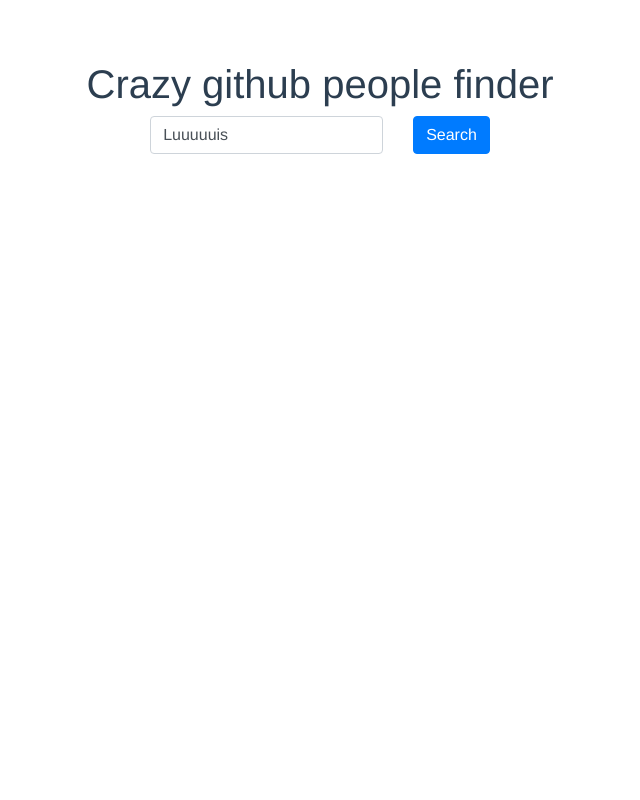
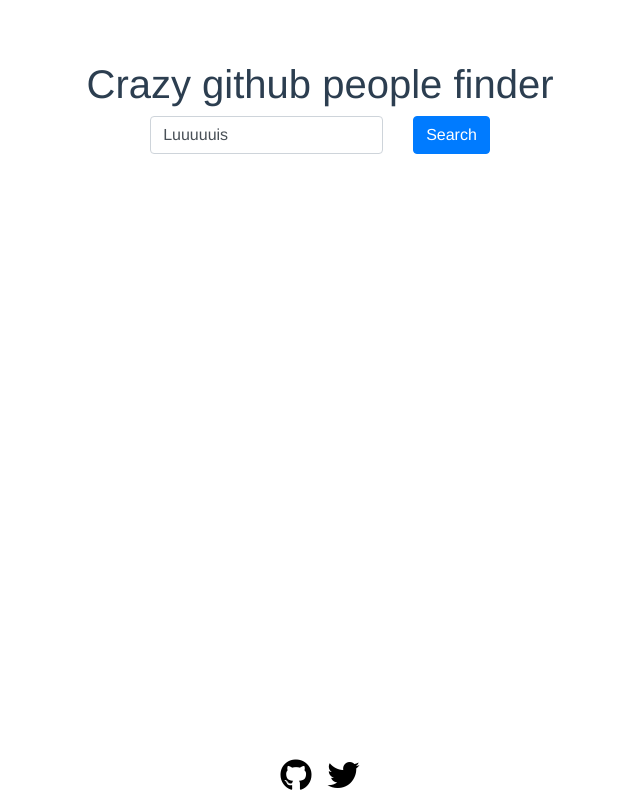
Before and after one commit to Luuuuuis/github-people-finder, a Vue app in the folder view/: page / in a window 1280 px wide. Shown: the whole page, without its empty margins (320-960 px from the left). Built offline with nearby package versions, Linux system fonts and the light colour scheme; no server answers.

Commit message:
Google analytics & page footer

```diff
--- a/view/package.json
+++ b/view/package.json
@@ -13,6 +13,7 @@
     "bootstrap-vue": "^2.17.3",
     "core-js": "^3.6.5",
     "vue": "^2.6.12",
+    "vue-analytics": "^5.22.1",
     "vue-axios-cors": "^1.0.1"
   },
   "devDependencies": {
--- a/view/public/index.html
+++ b/view/public/index.html
@@ -44,5 +44,20 @@
       integrity="sha384-B4gt1jrGC7Jh4AgTPSdUtOBvfO8shuf57BaghqFfPlYxofvL8/KUEfYiJOMMV+rV"
       crossorigin="anonymous"
     ></script>
+
+    <!-- Global site tag (gtag.js) - Google Analytics -->
+    <script
+      async
+      src="https://www.googletagmanager.com/gtag/js?id=G-CHKJ2DTG47"
+    ></script>
+    <script>
+      window.dataLayer = window.dataLayer || [];
+      function gtag() {
+        dataLayer.push(arguments);
+      }
+      gtag("js", new Date());
+
+      gtag("config", "G-CHKJ2DTG47");
+    </script>
   </body>
 </html>
--- a/view/src/App.vue
+++ b/view/src/App.vue
@@ -1,4 +1,5 @@
 <template>
+  <div>
     <div id="app" class="container">
       <div id="top">
         <div id="headline">
@@ -44,6 +45,21 @@
         </div>
       </div>
     </div>
+    <footer class="footer fixed-bottom">
+      <!-- Copyright -->
+      <div class="footer-copyright text-center">
+        <a
+          href="https://github.com/Luuuuuis/github-people-finder"
+          id="footer-social-github"
+          ><i class="fab fa-github"></i
+        ></a>
+        <a href="https://twitter.com/realluuuuuis" id="footer-social-twitter"
+          ><i class="fab fa-twitter"></i
+        ></a>
+      </div>
+      <!-- Copyright -->
+    </footer>
+  </div>
 </template>
 
 <script>
@@ -85,4 +101,27 @@
 .padding {
   padding-top: 20px;
 }
+
+footer {
+  position: fixed;
+  height: 3rem;
+  bottom: 0;
+  width: 100%;
+  text-decoration: none;
+  font-size: 2rem;
+  background-color: white;
+}
+
+#footer-social-github,
+#footer-social-twitter {
+  color: black;
+  padding-left: 0.5rem;
+  padding-right: 0.5rem;
+  transition: 0.5s;
+}
+
+#footer-social-github:hover,
+#footer-social-twitter:hover {
+  color: dodgerblue;
+}
 </style>
--- a/view/src/components/Repos.vue
+++ b/view/src/components/Repos.vue
@@ -1,9 +1,15 @@
 <template>
   <div v-if="info != null" class="card-deck">
-    <div v-for="inf in info" :key="inf.id">
+    <div v-for="inf in ordered" :key="inf.id">
       <div class="card">
         <div class="card-body d-flex flex-column">
-          <h5 class="card-title">{{ inf.name }}</h5>
+          <h5 class="card-title">
+            {{ inf.name }}
+            <span class="badge badge-light" id="badge"
+              >{{ inf.stargazers_count }}
+              <i class="far fa-star" style="color: gold"></i
+            ></span>
+          </h5>
           <p class="card-text">
             {{ getDescription(inf.description) }}
           </p>
@@ -61,6 +67,17 @@
       }
     },
   },
+  computed: {
+    ordered: function() {
+      // ordered by time desc -> last updated is first
+      if (this.info == null) {
+        return null;
+      }
+      return this.info.slice().sort(function(a, b) {
+        return new Date(b.updated_at) - new Date(a.updated_at);
+      });
+    },
+  },
 };
 </script>
 
@@ -70,4 +87,8 @@
   width: 20rem;
   height: 12rem;
 }
+
+#badge {
+  padding-bottom: 0.2rem;
+}
 </style>
--- a/view/src/main.js
+++ b/view/src/main.js
@@ -1,9 +1,7 @@
 import Vue from 'vue'
 import App from './App.vue'
 
-
 Vue.config.productionTip = false
-
 
 new Vue({
   render: h => h(App),
```
Also changed, not shown: 1 other file (tests, documents, lock files or other folders). Lines whose indentation alone changed are shown as unchanged.
